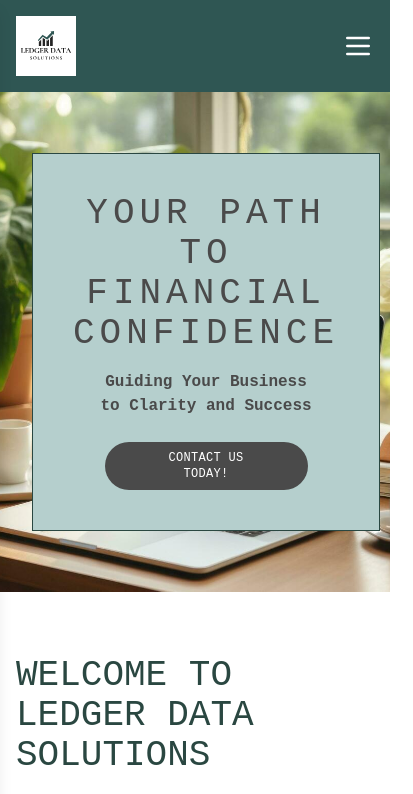
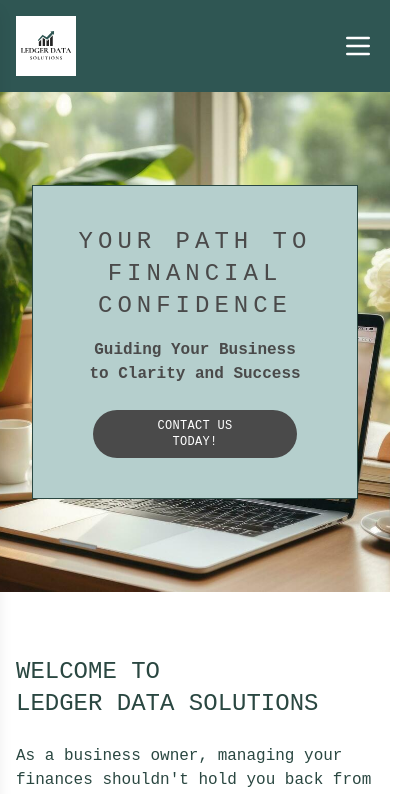
Before and after one commit to deepakvishwakarma-hh/book-keeping, a Next.js app: page / in a window 390 px wide. Shown: the top 794 px of the page, 413 px wide, since content can reach past the window. Built offline with nearby package versions, Linux system fonts and the light colour scheme.

Commit message:
responsive changes

```diff
--- a/src/app/page.tsx
+++ b/src/app/page.tsx
@@ -5,7 +5,7 @@ import Link from "next/link";
 
 export default function Home() {
   return (
-    <main className="min-h-screen">
+    <main className="min-h-screen overflow-hidden">
       {/* Navigation */}
       <Navbar />
       {/* Hero Section */}
@@ -18,10 +18,10 @@ export default function Home() {
             className="object-cover"
           />
         </div>
-        <div className="absolute inset-0 grid">
+        <div className="absolute inset-0 grid ">
           <div className="max-w-5xl mx-auto flex justify-end items-center w-full">
             <div className="bg-[#b5cfcd] p-10 max-w-md mx-8 border-[#2a4741] border">
-              <h1 className="text-4xl font-light text-[#4a4a4a] mb-4 font-heading text-center tracking-[5px]">
+              <h1 className="md:text-4xl text-2xl font-light text-[#4a4a4a] mb-4 font-heading text-center tracking-[5px]">
                 YOUR PATH TO FINANCIAL CONFIDENCE
               </h1>
               <p className="text-[#4a4a4a] mb-6 text-center font-bold">
@@ -39,7 +39,7 @@ export default function Home() {
       <section id="about" className="py-16 bg-white">
         <div className="max-w-5xl mx-auto px-4 grid md:grid-cols-[1.5fr_1fr] gap-8">
           <div>
-            <h2 className="text-4xl font-light text-[#2a4741] mb-6 font-heading">
+            <h2 className="md:text-4xl text-2xl font-light text-[#2a4741] mb-6 font-heading">
               WELCOME TO
               <br />
               LEDGER DATA SOLUTIONS
@@ -148,7 +148,7 @@ export default function Home() {
       {/* Services Section */}
       <section id="services" className="py-16 bg-white">
         <div className="max-w-5xl mx-auto px-4">
-          <h2 className="text-6xl font-light text-[#4a4a4a] text-center mb-12 font-heading">
+          <h2 className="md:text-5xl text-2xl font-light text-[#4a4a4a] text-center mb-12 font-heading">
             SERVICES
           </h2>
 
@@ -312,7 +312,7 @@ export default function Home() {
       {/* Why Choose Us Section */}
       <section id="why-choose-us" className="py-16 bg-[#c5d8d5]">
         <div className="max-w-5xl mx-auto px-4">
-          <h2 className="text-5xl font-light text-[#2a4741] text-center mb-12 font-heading">
+          <h2 className="md:text-5xl text-2xl font-light text-[#2a4741] text-center mb-12 font-heading">
             WHY CHOOSE US?
           </h2>
 
@@ -381,7 +381,7 @@ export default function Home() {
       <section id="faqs" className="py-16 bg-white">
         <div className="max-w-5xl mx-auto px-4 grid md:grid-cols-[1.5fr_1fr] gap-10">
           <div>
-            <h2 className="text-5xl font-light text-[#4a4a4a] mb-8 font-heading tracking-wider">
+            <h2 className="md:text-5xl text-2xl font-light text-[#4a4a4a] mb-8 font-heading tracking-wider">
               FREQUENTLY ASKED QUESTIONS
             </h2>
 
@@ -437,7 +437,7 @@ export default function Home() {
               alt="Financial documents"
               width={500}
               height={400}
-              className="rounded-md"
+              className="rounded-md "
             />
           </div>
         </div>
@@ -477,8 +477,8 @@ export default function Home() {
             </div>
           </div>
 
-          <div className="bg-[#9ebab7] p-12">
-            <h2 className="text-5xl font-light font-heading  text-white mb-16 mt-16 text-center">
+          <div className="bg-[#9ebab7] md:p-12 p-5">
+            <h2 className="md:text-5xl text-2xl font-light font-heading  text-white mb-16 mt-16 text-center">
               CONTACT US
             </h2>
 
@@ -590,11 +590,11 @@ export default function Home() {
       {/* Footer */}
       <footer className="bg-[#2f5653] text-white py-4 text-center text-sm mt-1">
         <div className="max-w-5xl mx-auto px-4">
-          <div className="flex justify-center gap-10 text-[10px]">
+          <div className="flex justify-center md:gap-10 gap-2 text-[10px] flex-col md:flex-row">
             <Link href="/privacy-policy" className=" uppercase  tracking-[8px]">
               PRIVACY POLICY
             </Link>
-            <span>|</span>
+            <span className="md:block  hidden">|</span>
             <Link href="/terms" className=" uppercase tracking-[8px]">
               TERMS & CONDITIONS
             </Link>
```
